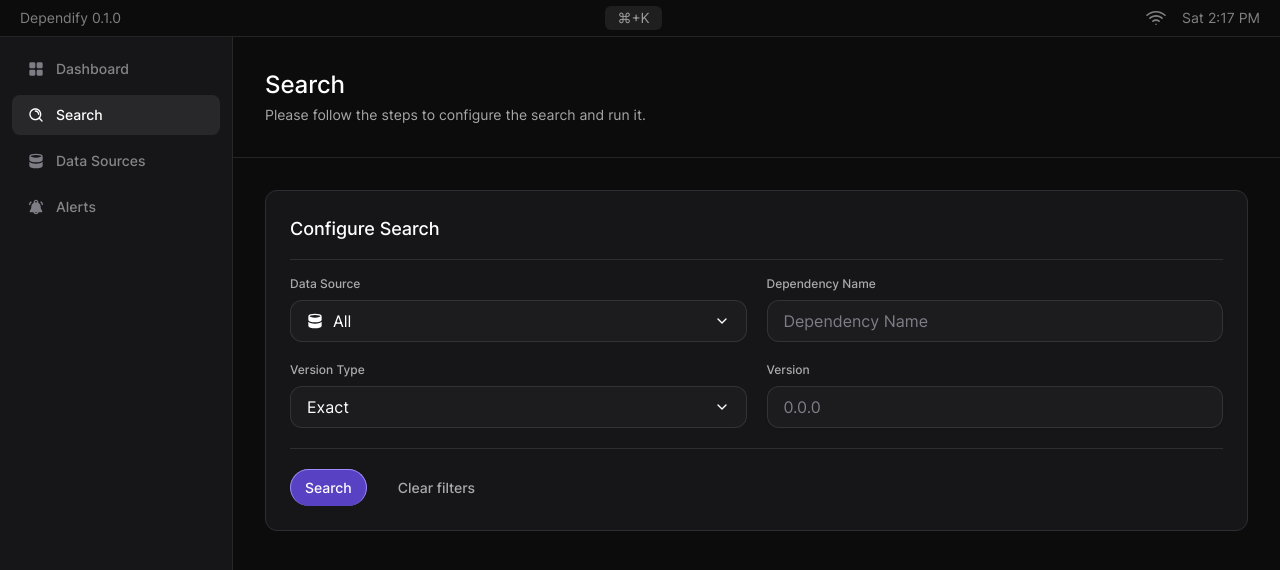
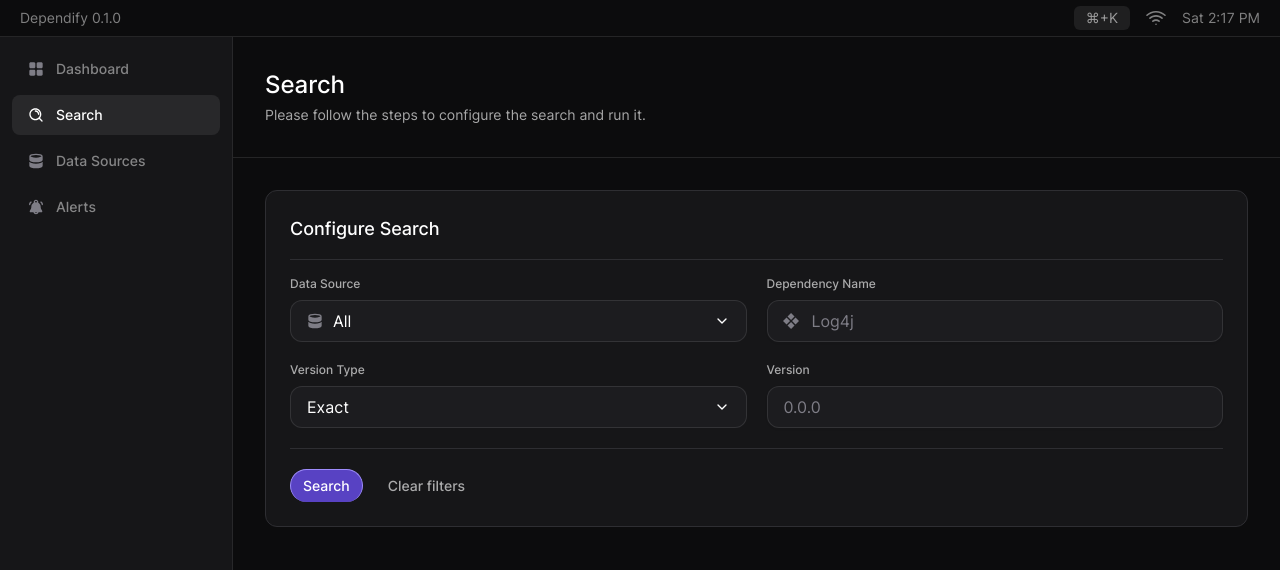
Before and after one commit to HR-Project-D/dependify, a Next.js app in the folder ui/: page /search in a window 1280 px wide. Shown: the top 570 px of the page. Built offline with nearby package versions, Linux system fonts and the light colour scheme.

Commit message:
Made changes to styling

```diff
--- a/ui/src/components/primitives/SelectDropdown.tsx
+++ b/ui/src/components/primitives/SelectDropdown.tsx
@@ -64,7 +64,7 @@ function SelectItem({ children, value }: SelectItemProps) {
   return (
     <Select.Item
       value={value}
-      className="cursor-pointer flex justify-between items-center data-[state=checked]:bg-gray-4 rounded-lg px-4 py-2 transition-colors duration-300 hover:bg-gray-4 focus:outline-none"
+      className="cursor-pointer data-[state=checked]:text-white text-white-64 hover:text-white flex justify-between items-center data-[state=checked]:bg-gray-4 rounded-lg px-4 py-2 transition-colors duration-300 hover:bg-gray-4 focus:outline-none"
     >
       <Select.ItemText className="text-red-10 focus:outline-none">
         {children}
--- a/ui/src/components/primitives/input/InputField.tsx
+++ b/ui/src/components/primitives/input/InputField.tsx
@@ -16,26 +16,38 @@ type InputFieldProps = {
   touched?: boolean | undefined;
 };
 
-export function InputField({ style, type, placeholder, icon, disabled, id, name, validate, error, touched }: InputFieldProps) {
+export function InputField({
+  style,
+  type,
+  placeholder,
+  icon,
+  disabled,
+  id,
+  name,
+  validate,
+  error,
+  touched,
+}: InputFieldProps) {
   let inputFieldIconStyle = "";
   let inputFieldStyle = "";
   let inputFieldBorderStyle = "";
 
-  if(error && touched) {
-    inputFieldBorderStyle = "border-error-500 focus:outline outline-2 outline-error-600"
+  if (error && touched) {
+    inputFieldBorderStyle =
+      "border-error-500 focus:outline outline-2 outline-error-600";
   } else {
     inputFieldBorderStyle = "focus:outline outline-primary-10";
   }
 
-  if(style === "icon") {
-    inputFieldIconStyle = "p-3 absolute pointer-events-none flex items-center";
-      inputFieldStyle = "pl-11";
+  if (style === "icon") {
+    inputFieldIconStyle = "p-4 absolute pointer-events-none flex items-center";
+    inputFieldStyle = "pl-11";
   }
 
   return (
     <>
       {disabled ? (
-        <div className="relative flex items-center text-gray-900 w-full drop-shadow-sm">
+        <div className="text-gray-900 relative flex w-full items-center drop-shadow-sm">
           <div className={inputFieldIconStyle}>{icon}</div>
           <Field
             validate={validate}
@@ -44,11 +56,11 @@ export function InputField({ style, type, placeholder, icon, disabled, id, name,
             placeholder={placeholder}
             id={id}
             name={name}
-            className={`${inputFieldStyle} ${inputFieldBorderStyle} cursor-not- w-full bg-gray-2 border border-white-10 rounded-xl placeholder:text-gray-10 px-4 py-2 font-normal text-white`}
+            className={`${inputFieldStyle} ${inputFieldBorderStyle} cursor-not- w-full rounded-xl border border-white-10 bg-gray-2 px-4 py-2 font-normal text-white placeholder:text-gray-10`}
           ></Field>
         </div>
       ) : (
-        <div className="relative flex items-center text-gray-900 w-full drop-shadow-sm">
+        <div className="text-gray-900 relative flex w-full items-center drop-shadow-sm">
           <div className={inputFieldIconStyle}>{icon}</div>
           <Field
             validate={validate}
@@ -56,7 +68,7 @@ export function InputField({ style, type, placeholder, icon, disabled, id, name,
             placeholder={placeholder}
             id={id}
             name={name}
-            className={`${inputFieldStyle} ${inputFieldBorderStyle} w-full bg-gray-2 border border-white-10 rounded-xl placeholder:text-gray-10 px-4 py-2 font-normal text-white`}
+            className={`${inputFieldStyle} ${inputFieldBorderStyle} w-full rounded-xl border border-white-10 bg-gray-2 px-4 py-2 font-normal text-white placeholder:text-gray-10`}
           ></Field>
         </div>
       )}
--- /dev/null
+++ b/ui/src/components/shared/EmptyState.tsx
@@ -0,0 +1,43 @@
+import React from "react";
+import { Button } from "../primitives/Button";
+
+type Action = {
+  text: string;
+  onClick: () => void;
+};
+
+type Props = {
+  title: string;
+  subtitle: string;
+  icon: React.ReactNode;
+  actions?: Action[];
+};
+
+function EmptyState({ title, subtitle, icon, actions }: Props) {
+  return (
+    <div className="flex h-80 w-full max-w-7xl flex-col items-center justify-center gap-4 rounded-xl border border-gray-3 text-center">
+      {icon}
+      <div className="flex flex-col gap-1">
+        <h3 className="font-medium">{title}</h3>
+        <p className="text-sm  text-white-64">{subtitle}</p>
+      </div>
+      {actions && (
+        <div className="flex flex-row-reverse gap-3">
+          {actions.map((action, index) => (
+            <Button
+              key={action.text}
+              intent={index === 0 ? "primary" : "mauve"}
+              size="medium"
+              rounded="full"
+              onClick={action.onClick}
+            >
+              {action.text}
+            </Button>
+          ))}
+        </div>
+      )}
+    </div>
+  );
+}
+
+export default EmptyState;
--- a/ui/src/components/shared/Header.tsx
+++ b/ui/src/components/shared/Header.tsx
@@ -4,7 +4,9 @@ import { getFormattedDate } from "@/utils/formatting";
 
 function Header() {
   const [isOnline, setIsOnline] = React.useState<boolean>(true);
-  const [currentDate, setCurrentDate] = React.useState<Date | undefined>(undefined);
+  const [currentDate, setCurrentDate] = React.useState<Date | undefined>(
+    undefined
+  );
 
   React.useEffect(() => {
     const interval = setInterval(() => {
@@ -35,16 +37,27 @@ function Header() {
   }, []);
 
   return (
-    <header className='flex w-full font-medium dark:font-normal items-center justify-between border-b border-black-10 px-5 py-1.5 text-sm text-black-64 dark:border-white-10 dark:text-white-48'>
-      <h1 className=''>Dependify 0.1.0</h1>
-      <span className='rounded-md bg-black-5 px-3 py-0.5 text-black-72 dark:bg-white-8 dark:text-white-56'>⌘+K</span>
+    <header className="flex w-full items-center justify-between border-b border-black-10 px-5 py-1.5 text-sm font-medium text-black-64 dark:border-white-10 dark:font-normal dark:text-white-48">
+      <h1 className="">Dependify 0.1.0</h1>
 
-      <div className='flex items-center gap-4'>
+      <div className="flex items-center gap-4">
+        <span className="rounded-md bg-black-5 px-3 py-0.5 text-black-72 dark:bg-white-8 dark:text-white-56">
+          ⌘+K
+        </span>
+
         {/* <span className='rounded-md border border-white-8 bg-white-5 px-3.5 py-1.5 text-sm font-medium'>
           <IconDependify className='w-5 fill-primary-11' />
         </span> */}
-        {isOnline ? <IconWifi className='w-5 dark:text-white-48 text-black-64' /> : <IconWifiOff className='w-5 dark:text-white-48 text-black-64' />}
-        <span>{currentDate ? getFormattedDate(currentDate) : getFormattedDate(new Date())}</span>
+        {isOnline ? (
+          <IconWifi className="w-5 text-black-64 dark:text-white-48" />
+        ) : (
+          <IconWifiOff className="w-5 text-black-64 dark:text-white-48" />
+        )}
+        <span>
+          {currentDate
+            ? getFormattedDate(currentDate)
+            : getFormattedDate(new Date())}
+        </span>
       </div>
     </header>
   );
--- a/ui/src/components/shared/Icons.tsx
+++ b/ui/src/components/shared/Icons.tsx
@@ -5,7 +5,10 @@ export type IconProps = {
 export function IconDependify({ className }: IconProps) {
   return (
     <svg className={className} viewBox="0 0 14 14">
-      <path d="M10.0833 3.08333L7.04167 6.125L3.95833 3.08333L7.04167 0L10.0833 3.08333ZM14 7L10.9583 10.0833L7.91667 7L10.9583 3.95833L14 7ZM6.16667 7L3.08333 10.0833L0 7L3.08333 3.95833L6.16667 7ZM10.0833 10.9583L7.04167 14L3.95833 10.9583L7.04167 7.875L10.0833 10.9583Z" />
+      <path
+        fill="currentColor"
+        d="M10.0833 3.08333L7.04167 6.125L3.95833 3.08333L7.04167 0L10.0833 3.08333ZM14 7L10.9583 10.0833L7.91667 7L10.9583 3.95833L14 7ZM6.16667 7L3.08333 10.0833L0 7L3.08333 3.95833L6.16667 7ZM10.0833 10.9583L7.04167 14L3.95833 10.9583L7.04167 7.875L10.0833 10.9583Z"
+      />
     </svg>
   );
 }
@@ -341,11 +344,7 @@ export function IconChevron({ className }: IconProps) {
 
 export function IconCheck({ className }: IconProps) {
   return (
-    <svg
-      className={className}
-      viewBox="0 0 24 24"
-      fill="none"
-    >
+    <svg className={className} viewBox="0 0 24 24" fill="none">
       <path
         d="M20 6L9 17L4 12"
         stroke="currentColor"
--- a/ui/src/pages/login.tsx
+++ b/ui/src/pages/login.tsx
@@ -10,7 +10,7 @@ export default function Page() {
   return (
     <div className="flex min-h-screen w-full flex-col items-center justify-center gap-16 p-4">
       <header className="flex max-w-md flex-col items-center gap-12">
-        <IconDependify className="w-24 fill-gray-6" />
+        <IconDependify className="w-24 text-gray-6" />
         <div className="flex flex-col items-center gap-2 text-center">
           <h1 className="text-3xl font-semibold text-white">Welcome</h1>
 
--- a/ui/src/pages/search.tsx
+++ b/ui/src/pages/search.tsx
@@ -3,7 +3,8 @@ import SelectDropdown from "@/components/primitives/SelectDropdown";
 import InputError from "@/components/primitives/input/InputError";
 import { InputField } from "@/components/primitives/input/InputField";
 import InputLabel from "@/components/primitives/input/InputLabel";
-import { IconDatabase, IconSpinner } from "@/components/shared/Icons";
+import EmptyState from "@/components/shared/EmptyState";
+import { IconDatabase, IconDependify, IconSpinner } from "@/components/shared/Icons";
 import Layout from "@/components/shared/Layout";
 import PageTitle from "@/components/shared/PageTitle";
 import { Formik, Form } from "formik";
@@ -12,9 +13,9 @@ import { useState } from "react";
 const versionRegex = {
   exact: /^[0-9]+\.[0-9]+\.[0-9]+$/,
   range: /^[0-9]+\.[0-9]+\.[0-9]+-[0-9]+\.[0-9]+\.[0-9]+$/,
-  below: /^<=[0-9]+\.[0-9]+\.[0-9]+$/,
+  below: /^=<[0-9]+\.[0-9]+\.[0-9]+$/,
   above: /^>=[0-9]+\.[0-9]+\.[0-9]+$/,
-};
+} as const;
 
 type VersionType = keyof typeof versionRegex;
 
@@ -22,13 +23,13 @@ function validateVersion(version: string, type: VersionType) {
   return versionRegex[type].test(version);
 }
 
-
 export default function Page() {
   const [searchResults, setSearchResults] = useState([]);
   const [searchQuery, setSearchQuery] = useState("");
   const [searchPhase, setSearchPhase] = useState("configure"); // configure, running, results
   const [searchType, setSearchType] = useState<VersionType>("exact"); // exact, range, below, above
 
+  //const [dataSources, setDataSources] = useState([]);
   const [dataSources, setDataSources] = useState([
     "all",
     "Purple Unicorn",
@@ -53,7 +54,24 @@ export default function Page() {
           }
         />
       </header>
-      <div className="flex w-full justify-center p-8">
+      <div className="flex w-full flex-col items-center gap-8 p-8">
+        {dataSources.length === 0 ? (
+          <EmptyState
+            title="No data sources found"
+            subtitle="To get started, add a data source or upload a SBOM"
+            icon={<IconDatabase className="w-8 text-gray-10" />}
+            actions={[
+              {
+                text: "Add Data Source",
+                onClick: () => {},
+              },
+              {
+                text: "Add Data Source",
+                onClick: () => {},
+              },
+            ]}
+          />
+        ) : (
           <div className="w-full max-w-7xl">
             <div className="flex flex-col gap-4 rounded-xl border border-gray-5 bg-gray-1 p-6">
               <h2 className="text-lg font-medium">Configure Search</h2>
@@ -81,7 +99,7 @@ export default function Page() {
                           <SelectDropdown
                             defaultValue="all"
                             icon={
-                            <IconDatabase className="transition-300 duration-all w-4" />
+                              <IconDatabase className="transition-all text-gray-10 duration-300 w-4" />
                             }
                             onChange={(value) => {}}
                             options={dataSources}
@@ -94,9 +112,12 @@ export default function Page() {
                           <InputField
                             id="dependencyName"
                             name="dependencyName"
-                          style="iconless"
+                            style="icon"
+                            icon={
+                              <IconDependify className="transition-all text-gray-10 duration-300 w-4" />
+                            }
                             type="text"
-                          placeholder="Dependency Name"
+                            placeholder="Log4j"
                           />
                         </div>
                       </div>
@@ -144,11 +165,11 @@ export default function Page() {
                       </div>
                     </div>
                     <hr className="border-gray-5" />
-                  <div className="flex gap-4">
+                    <div className="flex gap-3">
                       <Button
                         disabled={isSubmitting}
                         intent="primary"
-                      size="large"
+                        size="medium"
                         rounded="full"
                         type="submit"
                       >
@@ -158,7 +179,7 @@ export default function Page() {
                       <Button
                         disabled={isSubmitting}
                         intent="noBG"
-                      size="large"
+                        size="medium"
                         rounded="full"
                         type="reset"
                       >
@@ -170,6 +191,7 @@ export default function Page() {
               </Formik>
             </div>
           </div>
+        )}
       </div>
     </Layout>
   );
--- a/ui/src/pages/setup.tsx
+++ b/ui/src/pages/setup.tsx
@@ -47,7 +47,7 @@ export default function Page() {
           }}
         >
           <header className="flex max-w-md flex-col items-center gap-12">
-            <IconDependify className="w-24 fill-gray-6" />
+            <IconDependify className="w-24 text-gray-6" />
             <div className="flex flex-col items-center gap-2 text-center">
               <AnimatePresence mode="popLayout">
                 {steps.map(
```
Lines whose indentation alone changed are shown as unchanged.
